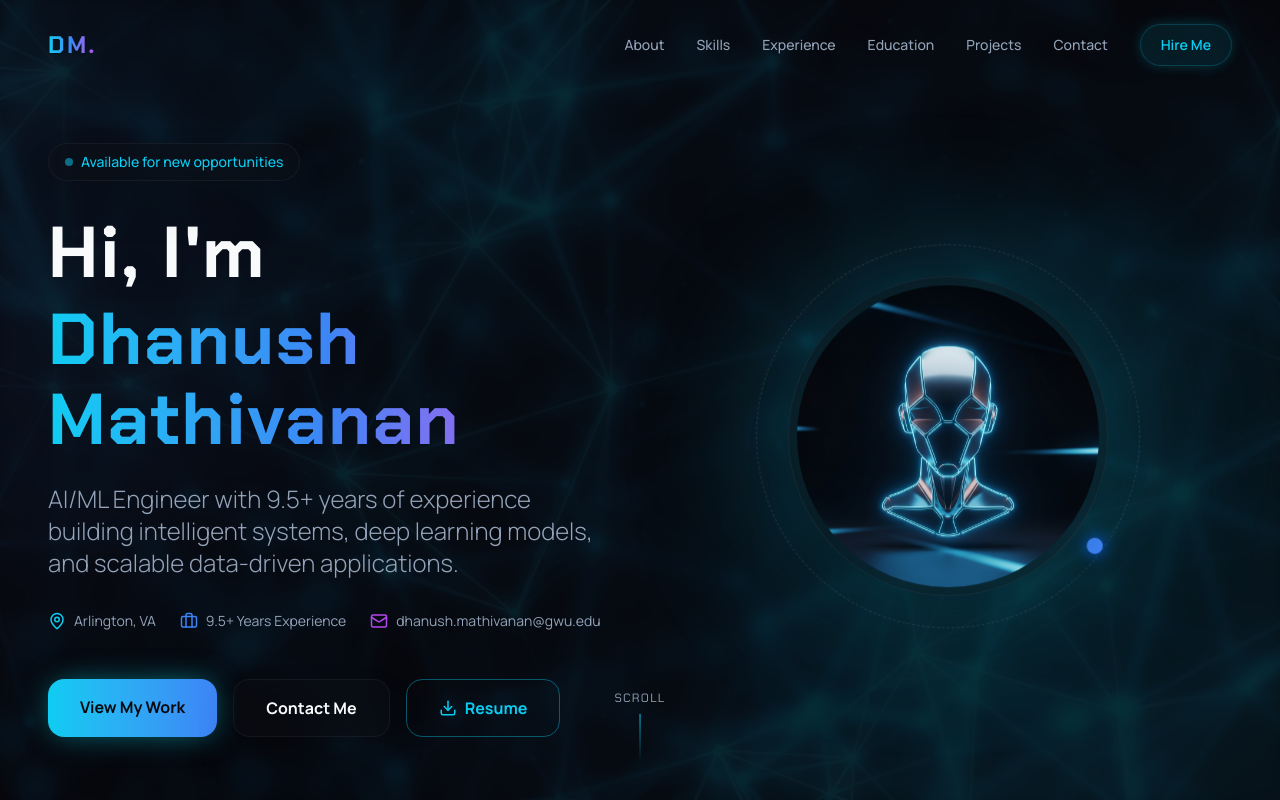
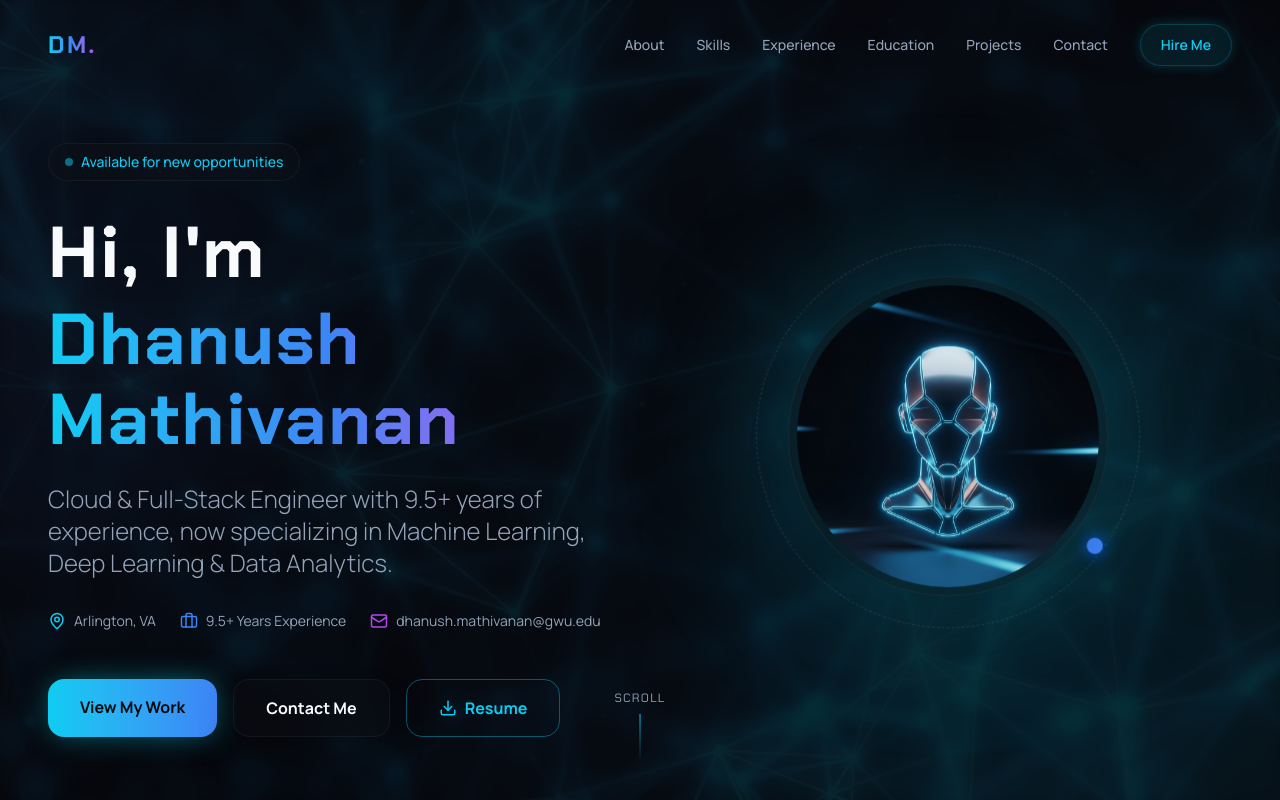
Before and after one commit to DhanushGWU1995/dhanush-mathivanan-portfolio, a React (Vite) app: page / in a window 1280 px wide. Shown: the top 800 px of the page. Built offline with nearby package versions, Linux system fonts and the light colour scheme.

Commit message:
feat: honest pivot tagline — specializing in ML/DL/Analytics

```diff
--- a/src/components/Hero.tsx
+++ b/src/components/Hero.tsx
@@ -39,7 +39,7 @@ export function Hero() {
 
           <FadeIn delay={0.3}>
             <p className="text-xl md:text-2xl text-muted-foreground font-light mb-8 max-w-xl">
-              AI/ML Engineer with 9.5+ years of experience building intelligent systems, deep learning models, and scalable data-driven applications.
+              Cloud &amp; Full-Stack Engineer with 9.5+ years of experience, now specializing in Machine Learning, Deep Learning &amp; Data Analytics.
             </p>
           </FadeIn>
 
```
